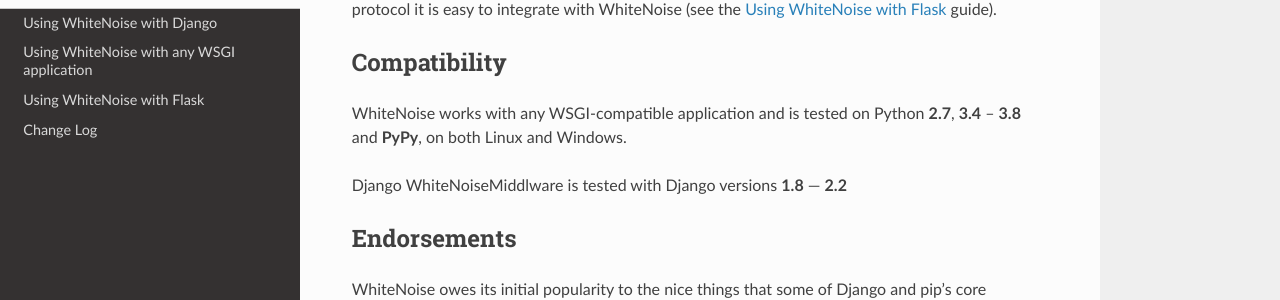
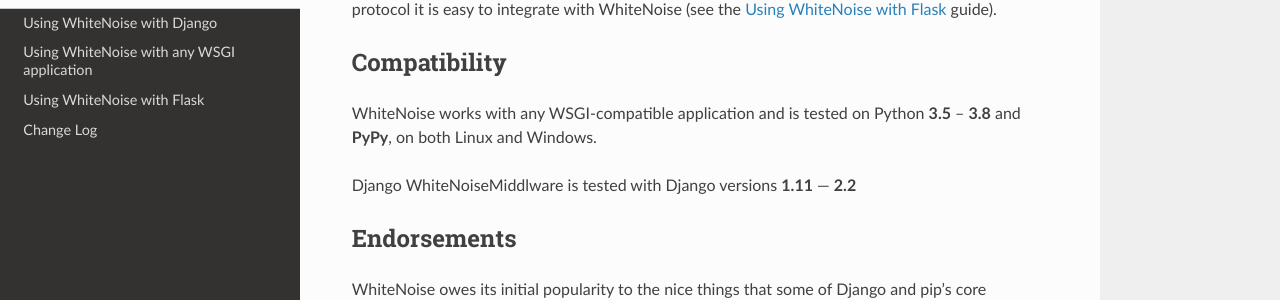
Before and after one commit to gorbunov87/white_noise, a Sphinx documentation site: the page built from docs/index.rst, in a window 1280 px wide and 900 px high, scrolled down 1649 px. Shown: the part 154-454 px from the top of the window. Built offline with Sphinx 7.4.7 and the Read the Docs theme 2.0.0, drawn with Linux system fonts in a browser that asks for light colours.

Commit message:
Update Python/Django versions mentioned in docs

```diff
--- a/docs/index.rst
+++ b/docs/index.rst
@@ -115,9 +115,9 @@
 -------------
 
 WhiteNoise works with any WSGI-compatible application and is tested on Python
-**2.7**, **3.4** – **3.8** and **PyPy**, on both Linux and Windows.
+**3.5** – **3.8** and **PyPy**, on both Linux and Windows.
 
-Django WhiteNoiseMiddlware is tested with Django versions **1.8** --- **2.2**
+Django WhiteNoiseMiddlware is tested with Django versions **1.11** --- **2.2**
 
 
 Endorsements
```
